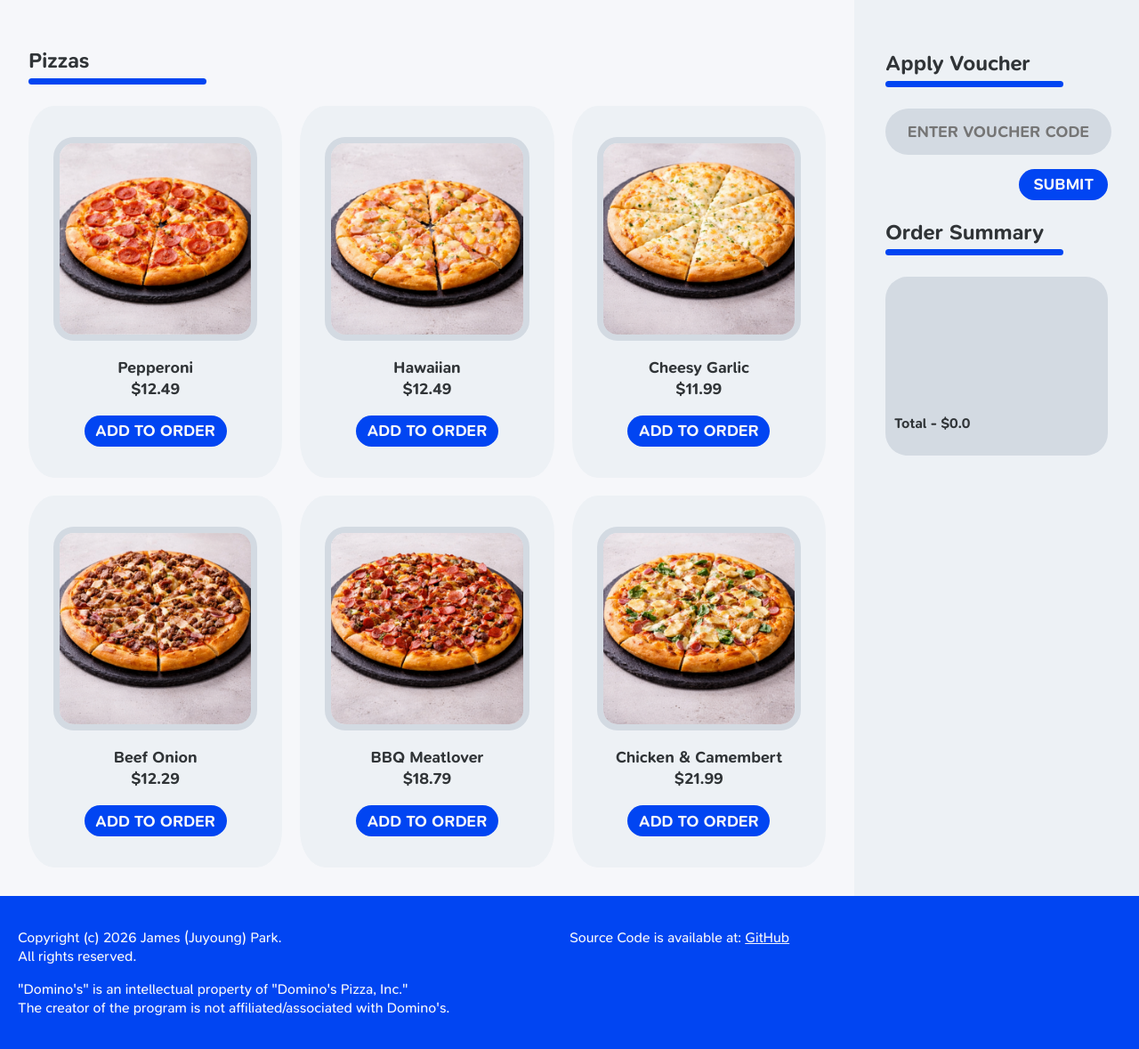
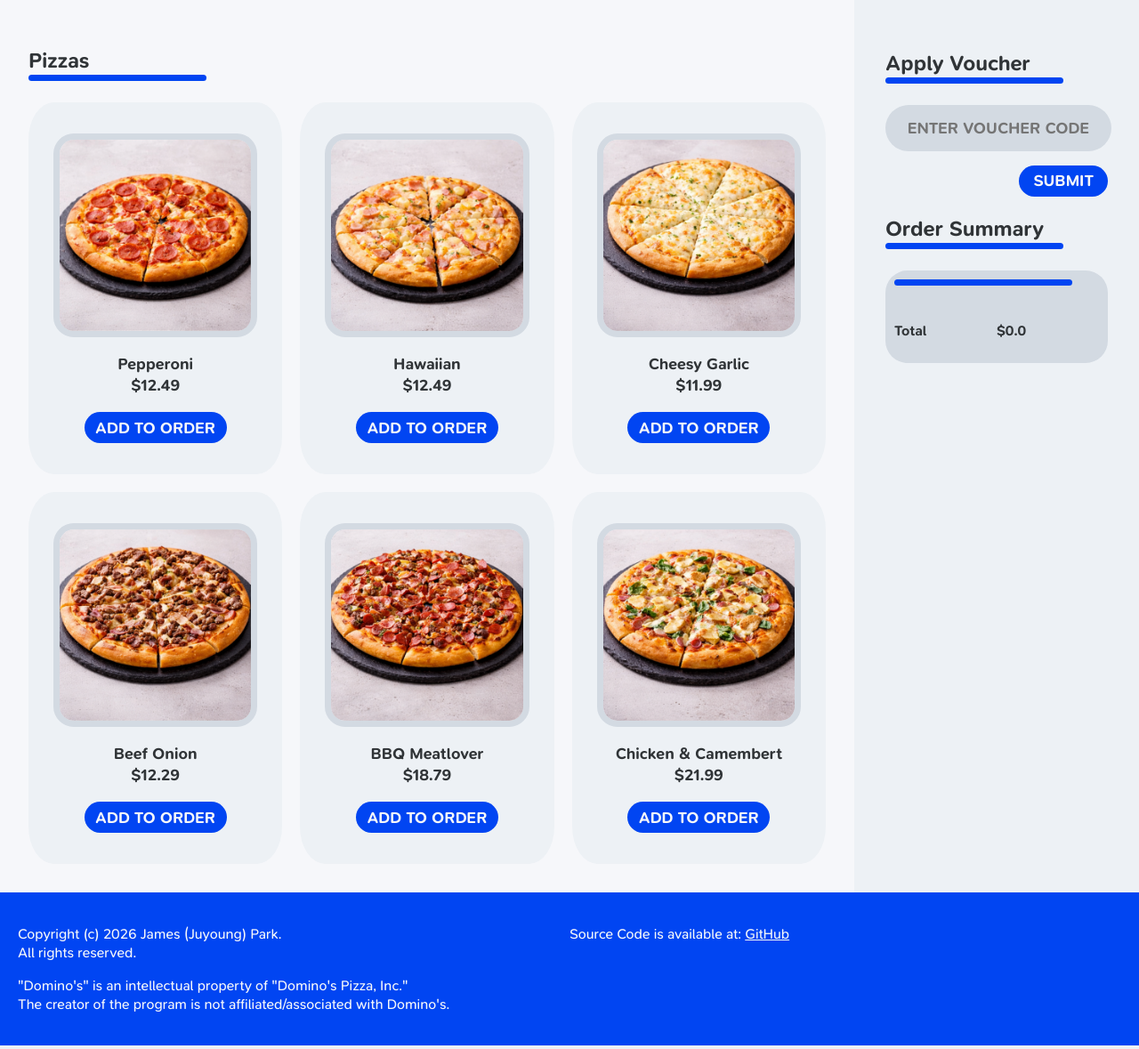
Before and after one commit to sleepywndud/pizza, a Flask app: page / in a window 1280 px wide; the page is wider, and only the part inside the window is pictured. Shown: the part 71-1250 px from the top of that part at 89% size. Run offline with Flask 3, Linux system fonts and the light colour scheme; data comes from the database, SQL or seed files in the repository; both versions use the stored data as it was after the commit; data that the repository does not hold is empty.

Commit message:
feat(order): display order in a table for cleaner output

```diff
--- a/main.py
+++ b/main.py
@@ -14,6 +14,7 @@ from routes import *
 
 conn = sqlite3.connect("order.db")
 cr = conn.cursor()
+# empties the database data in order.db when program is ran
 cr.execute("DELETE FROM orders")
 conn.commit()
 conn.close()
--- a/static/css/main.css
+++ b/static/css/main.css
@@ -18,8 +18,21 @@ body {
 	font-family: SN Pro;
 }
 
+/* it is recommended that all h2, come with 'line-divider' */
+h2 {
+	margin-bottom: 0;
+}
+
 .divider {
 	margin: 64px;
+}
+
+#line-divider {
+	width: 200px;
+	height: 7px;
+	background-color: var(--blue-main);
+	border-radius: 200px;
+	margin-bottom: 24px;
 }
 
 /* (navbar) https://github.com/sleepywndud/Te-Puia used */
@@ -77,15 +90,6 @@ footer a {
 	grid-row-gap: 0px;
 }
 
-#line-divider {
-	width: 200px;
-	height: 7px;
-	background-color: var(--blue-main);
-	border-radius: 200px;
-	margin-top: -16px;
-	margin-bottom: 24px;
-}
-
 .menu-section {
 	margin: 32px;
 }
@@ -96,6 +100,15 @@ footer a {
 
 /* 1 by 1 grid */
 .grid_1-1 {
+	display: grid;
+	grid-template-columns: repeat(2, 1fr);
+	grid-template-rows: 1fr;
+	grid-column-gap: 0px;
+	grid-row-gap: 0px;
+}
+
+/* 2 by 1 grid */
+.grid_2-1 {
 	display: grid;
 	grid-template-columns: repeat(2, 1fr);
 	grid-template-rows: 1fr;
--- a/templates/index.html
+++ b/templates/index.html
@@ -59,11 +59,17 @@
 							{% for order in orders %}
 							<!-- displays the name (col1) and price (col2) of the item added to cart -->
 							<div class="order-item">
-								<p>{{ order[1] }} - ${{ order[2] }}</p>
+								<div class="grid_2-1">
+									<p>{{ order[1] }}</p>
+									<p>${{ order[2] }}</p>
+								</div>
 							</div>
 							{% endfor %}
-							<div class="divider"></div>
-							<p>Total - ${{ total_cost }}</p>
+							<div id="line-divider"></div>
+							<div class="grid_2-1">
+								<p>Total</p>
+								<p>${{ total_cost }}</p>
+							</div>
 						</div>
 					</div>
 				</div>
```
Also changed, not shown: order.db.
